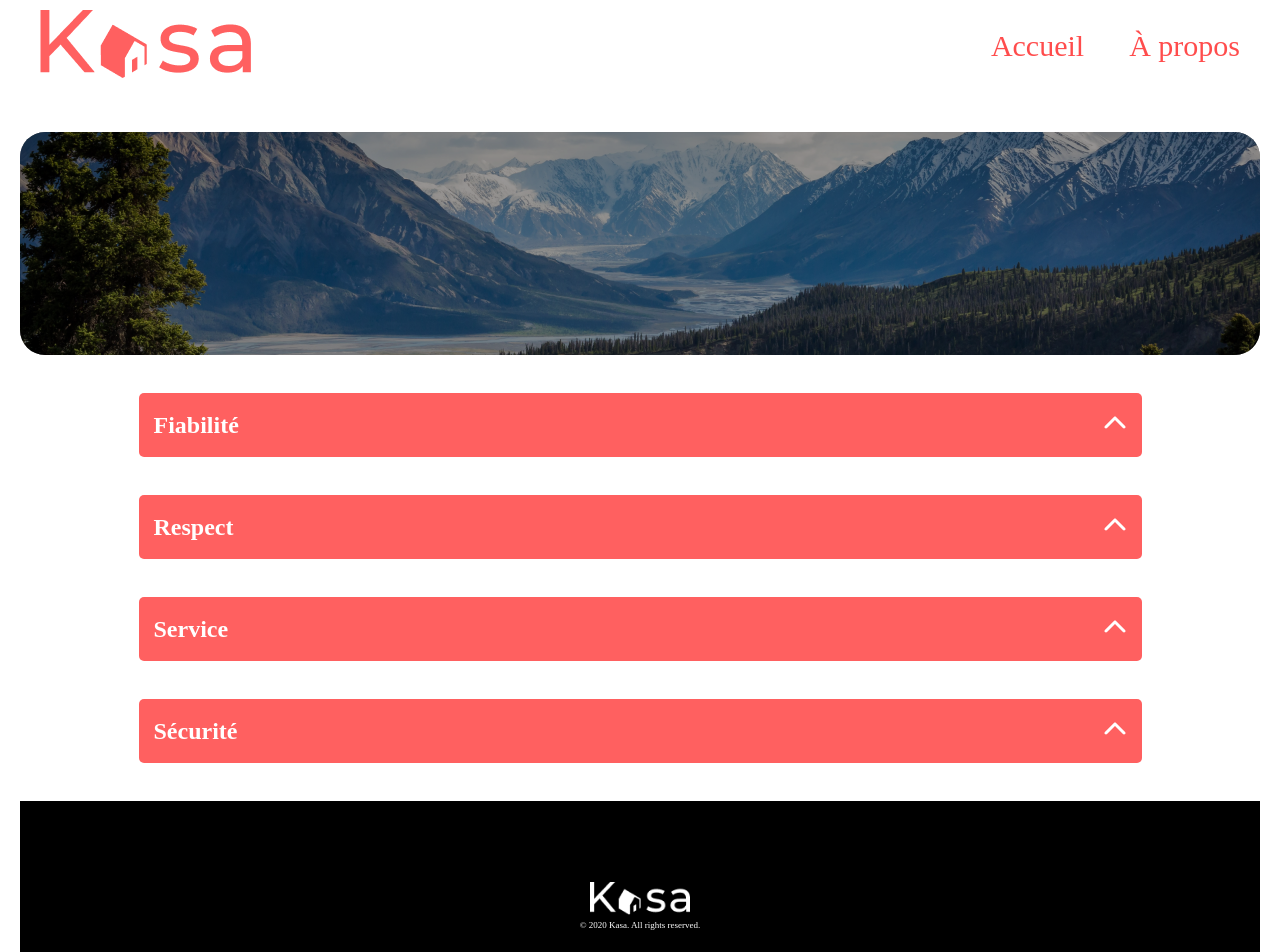
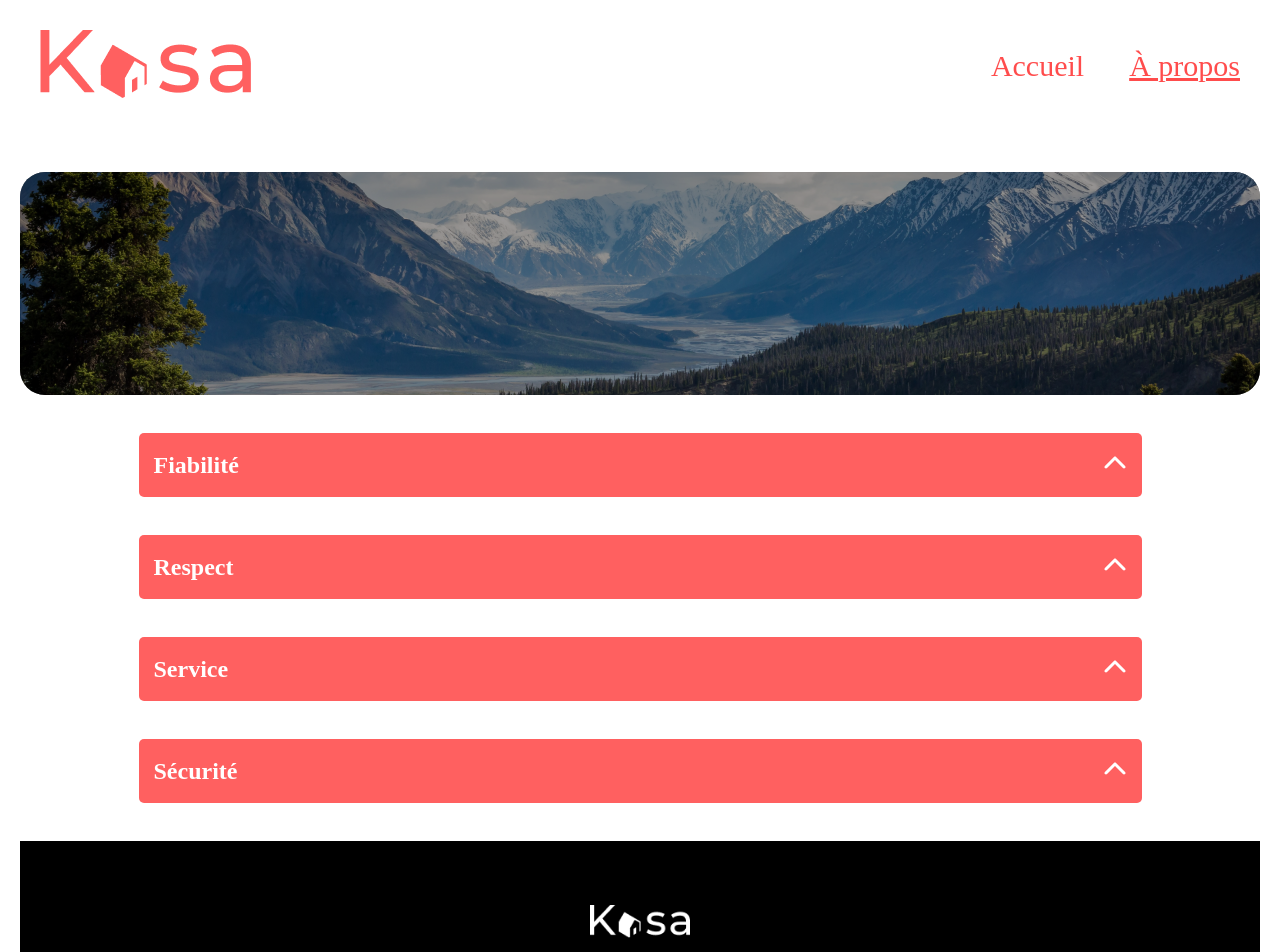
Before and after one commit to Stephanecns/location-app-react, a React (Create React App) app: page /about in a window 1280 px wide. Shown: the top 952 px of the page. Built offline with nearby package versions, Linux system fonts and the light colour scheme.

Commit message:
Amélioration du site

```diff
--- a/src/components/header.js
+++ b/src/components/header.js
@@ -1,9 +1,11 @@
 import React from "react";
-import { Link } from "react-router-dom";
+import { Link, useLocation } from "react-router-dom";
 import "../styles/header.scss";
 import LOGO from "../assets/LOGO.png";
 
 const Header = () => {
+  const location = useLocation();
+
   return (
     <header className="header">
       <div className="header__logo">
@@ -13,10 +15,20 @@ const Header = () => {
         <nav>
           <ul>
             <li>
-              <Link to="/">Accueil</Link>
+              <Link
+                to="/"
+                style={location.pathname === "/" ? { textDecoration: "underline" } : null}
+              >
+                Accueil
+              </Link>
             </li>
             <li>
-              <Link to="/about">À propos</Link>
+              <Link
+                to="/about"
+                style={location.pathname === "/about" ? { textDecoration: "underline" } : null}
+              >
+                À propos
+              </Link>
             </li>
           </ul>
         </nav>
--- a/src/styles/StarRating.scss
+++ b/src/styles/StarRating.scss
@@ -5,6 +5,7 @@
 
     .fa-star {
       color: rgba(227, 227, 227, 1); // Couleur des étoiles vides
+      font-size: 2rem;
 
       &.active {
         color: rgba(255, 96, 96, 1); // Couleur des étoiles pleines
--- a/src/styles/cards.scss
+++ b/src/styles/cards.scss
@@ -39,6 +39,7 @@
       font-weight: 500;
       line-height: 1.426;
       z-index: 2;
+      padding: 1rem;
     }
   }
 }
--- a/src/styles/collapse.scss
+++ b/src/styles/collapse.scss
@@ -44,6 +44,7 @@
         transform: translateY(-100%);
         animation: slide-in 0.5s ease-in-out forwards;
         border-radius: 5px;
+        font-size: 2rem;
 
     }
 
--- a/src/styles/detailhousing.scss
+++ b/src/styles/detailhousing.scss
@@ -68,7 +68,7 @@
             border-radius: 10px;
             background: #FF6060;
             color: white; // Si le texte du tag doit être blanc
-            font-size: 12px; // Ajustez selon vos préférences
+            font-size: 1.5rem; // Ajustez selon vos préférences
             font-weight: 500; // Ajustez selon vos préférences
         }
     }
--- a/src/styles/footer.scss
+++ b/src/styles/footer.scss
@@ -11,10 +11,10 @@
     &__logo {
         width: 100px;
         height: auto;
-        margin-bottom: 0.5rem;
+        margin-bottom: 2rem;
     }
 
     &__text {
-        font-size: 0.9rem;
+        font-size: 2.5rem;
     }
 }
--- a/src/styles/header.scss
+++ b/src/styles/header.scss
@@ -1,8 +1,9 @@
+
 .header {
     display: flex;
     justify-content: space-between;
     align-items: center;
-    padding: 1rem 2rem;
+    padding: 3rem 2rem;
     background-color: white;
 
     &__logo {
--- a/src/styles/slideshow.scss
+++ b/src/styles/slideshow.scss
@@ -23,7 +23,7 @@
         color: #FFF;
         text-align: center;
         font-family: Montserrat;
-        font-size: 18px;
+        font-size: 2rem;
         font-style: normal;
         font-weight: 500;
         line-height: 142.6%;
@@ -40,6 +40,7 @@
         top: 50%;
         transform: translateY(-50%);
         cursor: pointer;
+        font-size: 8rem;
 
         &[data-icon="angle-left"] {
             left: 10px;
```
